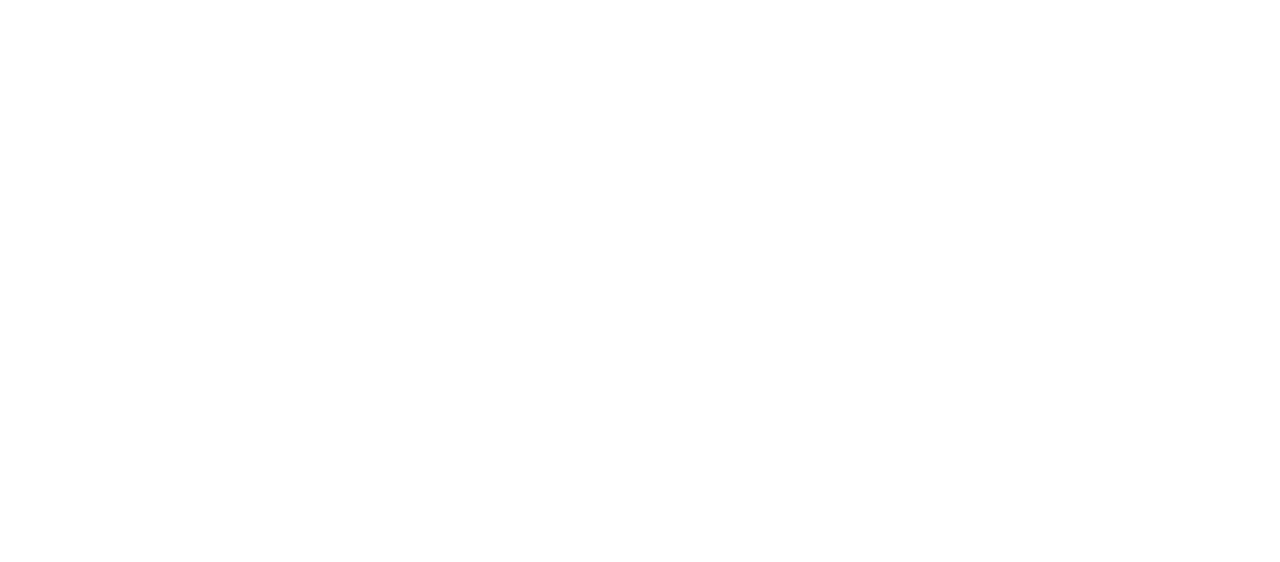
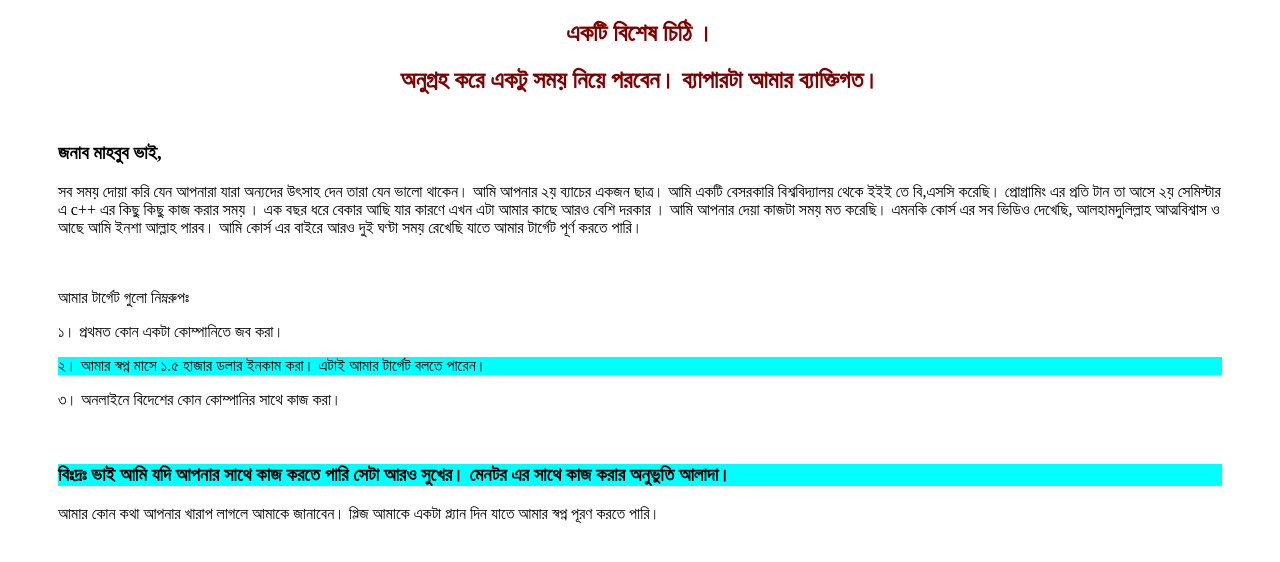
Before and after one commit to Abdullah0095/special-letter-to-mentor, a plain HTML site: page index.html in a window 1280 px wide. Drawn offline with Linux system fonts and the light colour scheme; a web font is replaced by a local one.

Commit message:
complete

```diff
--- a/index.html
+++ b/index.html
@@ -4,8 +4,47 @@
     <meta charset="UTF-8">
     <meta name="viewport" content="width=device-width, initial-scale=1.0">
     <title>special-letter</title>
+    <style>
+        @import url('https://fonts.maateen.me/bangla/font.css');
+
+        .special{
+            color: maroon;
+            text-align: center;
+        }
+        .letter-body {
+            margin: 0px 40px;
+            padding: 10px;
+        }
+        #point{
+            background-color: aqua;
+        }
+        </style>
 </head>
 <body>
+    <section class="special">
+        <h1>একটি বিশেষ চিঠি । </h1>
+        <h2>অনুগ্রহ করে একটু সময় নিয়ে পরবেন। ব্যাপারটা আমার ব্যাক্তিগত। </h2>
+    </section>
+    <section class="letter-body">
+        <h3>জনাব মাহবুব ভাই,</h3>
+        <p>সব সময় দোয়া করি যেন আপনারা যারা অন্যদের উৎসাহ দেন তারা যেন ভালো থাকেন। আমি আপনার ২য় ব্যাচের একজন ছাত্র। আমি একটি বেসরকারি বিশ্ববিদ্যালয় থেকে ইইই তে বি,এসসি করেছি। প্রোগ্রামিং এর প্রতি টান তা আসে ২য় সেমিস্টার এ c++ এর কিছু কিছু কাজ করার সময় । এক বছর ধরে বেকার আছি যার কারণে এখন এটা আমার কাছে আরও বেশি দরকার । আমি আপনার দেয়া কাজটা সময় মত করেছি। এমনকি কোর্স এর সব ভিডিও দেখেছি, আলহামদুলিল্লাহ আত্মবিশ্বাস ও আছে আমি ইনশা আল্লাহ পারব। আমি কোর্স এর বাইরে আরও দুই ঘণ্টা সময় রেখেছি যাতে আমার টার্গেট পূর্ণ করতে পারি। </p>
+    </section>
+
+    <section class="letter-body">
+         <div><p>আমার টার্গেট গুলো নিম্নরুপঃ</p></div>
+         <div>
+            <p>১। প্রথমত কোন একটা কোম্পানিতে জব করা।</p>
+            <p id="point">২। আমার স্বপ্ন মাসে ১.৫ হাজার ডলার ইনকাম করা। এটাই আমার টার্গেট বলতে পারেন। </p>
+            <p>৩। অনলাইনে বিদেশের কোন কোম্পানির সাথে কাজ করা। </p>
+
+         </div>
+
+     </section>
+     <section class="letter-body">
+         <h3 id="point">বিঃদ্রঃ ভাই আমি যদি আপনার সাথে কাজ করতে পারি সেটা আরও সুখের। মেনটর এর সাথে কাজ করার অনুভুতি আলাদা।</h3>
+         <p>আমার কোন কথা আপনার খারাপ লাগলে আমাকে জানাবেন। প্লিজ আমাকে একটা প্ল্যান দিন যাতে আমার স্বপ্ন পূরণ করতে পারি। </p>
+     </section>
+
 
 </body>
 </html>
```
